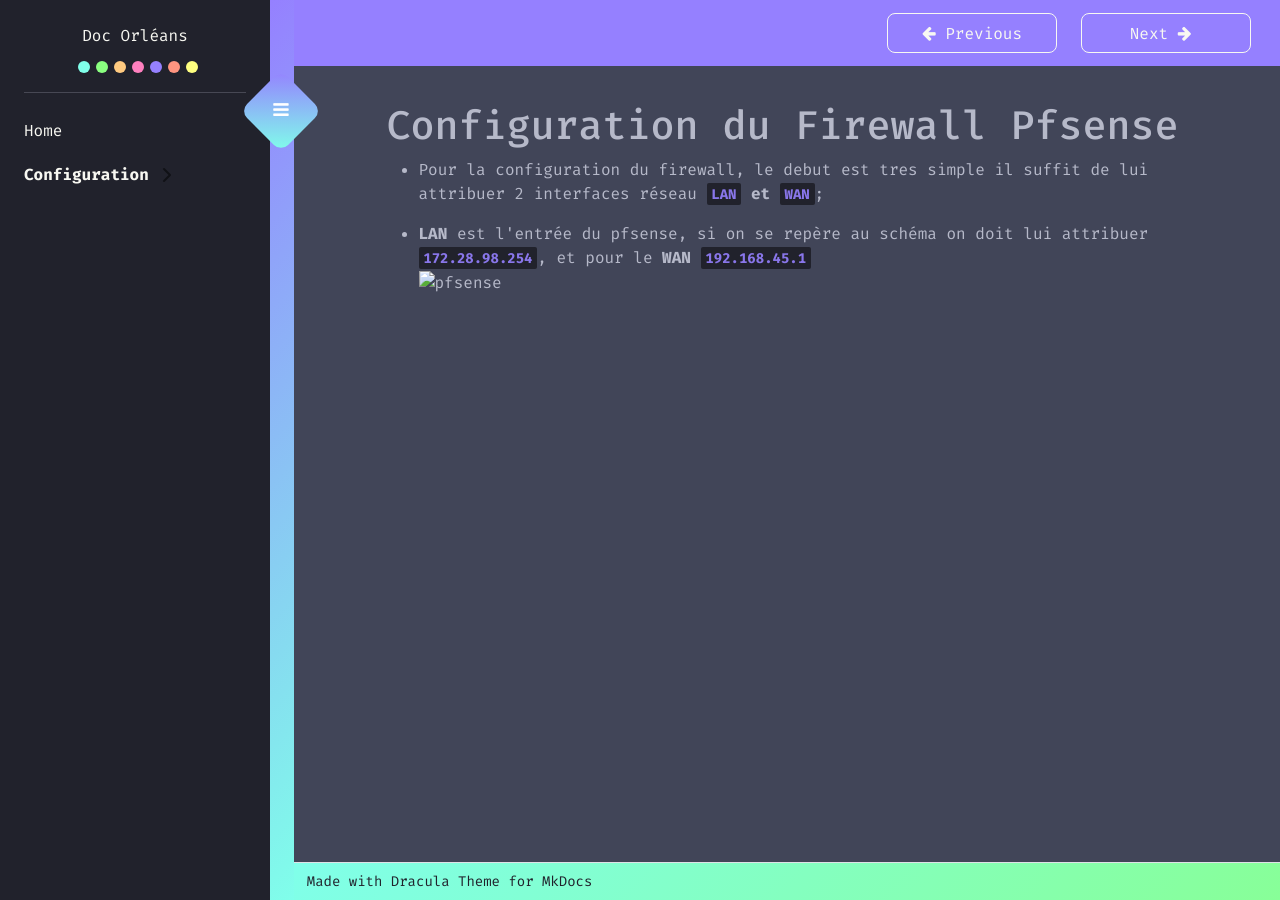
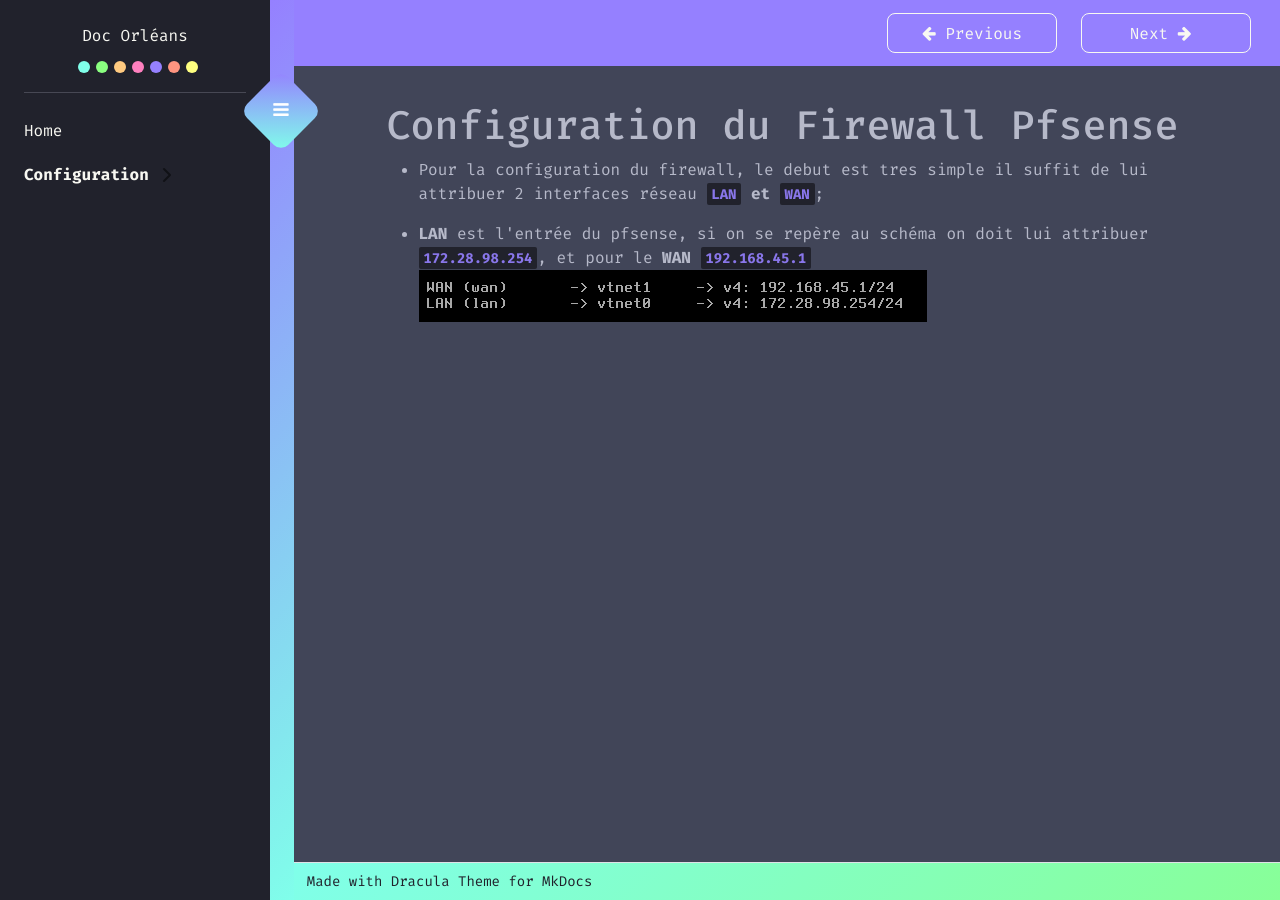
Before and after one commit to eRaETatsuya/OrleansSIO.github.io, an MkDocs documentation site: the page built from docs/pfsense.md, in a window 1280 px wide. Built offline with MkDocs 1.6.1 and Material for MkDocs 9.7.7, drawn with Linux system fonts in a browser that asks for light colours.

Commit message:
Update pfsense.md

```diff
--- a/docs/pfsense.md
+++ b/docs/pfsense.md
@@ -4,4 +4,4 @@
 
 - **LAN** est l'entrée du pfsense, si on se repère au schéma on doit lui attribuer **`172.28.98.254`**, et pour le **WAN** **`192.168.45.1`**
 </br>
-![pfsense](pfsense.png)
+![pfsense](pfsense.PNG)
```
